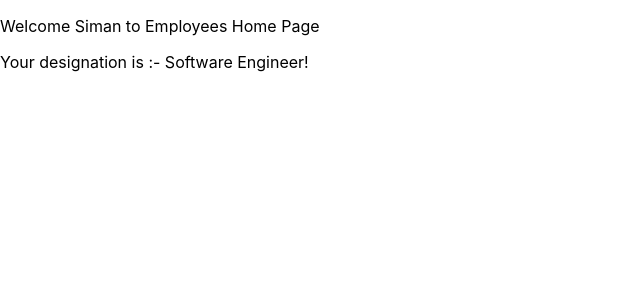
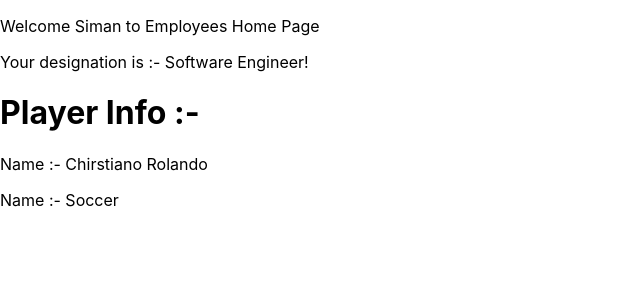
Before and after one commit to raghavendramj/NS_Rosalind_MERN, a React (Create React App) app in the folder ReactJS/newton-react-app/: page / in a window 1280 px wide. Shown: the top 300 px of the page, without its empty margins (0-640 px from the left). Built offline with nearby package versions, Linux system fonts and the light colour scheme.

Commit message:
State + Props

```diff
--- a/ReactJS/newton-react-app/src/components/employee.jsx
+++ b/ReactJS/newton-react-app/src/components/employee.jsx
@@ -1,12 +1,23 @@
 import React, { Component } from 'react';
+import SoccerPlayer from './sockerplayer';
 
 class Employee extends Component {
-    state = {}
+
+    constructor(props) {
+        super(props);
+        this.state = {
+            name: 'Chirstiano Rolando',
+            profession: 'Soccer'
+        }
+    }
+
     render() {
         return (
             <div>
                 <p>Welcome {this.props.name} to Employees Home Page</p>
                 <p>Your designation is :-  {this.props.title}</p>
+
+                <SoccerPlayer playerName={this.state.name} playerProfession = {this.state.profession} />
             </div>
         );
     }
--- /dev/null
+++ b/ReactJS/newton-react-app/src/components/sockerplayer.jsx
@@ -0,0 +1,18 @@
+
+import React, { Component } from 'react';
+
+class SoccerPlayer extends Component {
+
+    render() {
+        return (
+            <div>
+                <h1>Player Info :- </h1>
+                <p>Name :- {this.props.playerName}</p>
+                <p>Name :- {this.props.playerProfession}</p>
+            </div>
+
+        );
+    }
+}
+
+export default SoccerPlayer;
```
